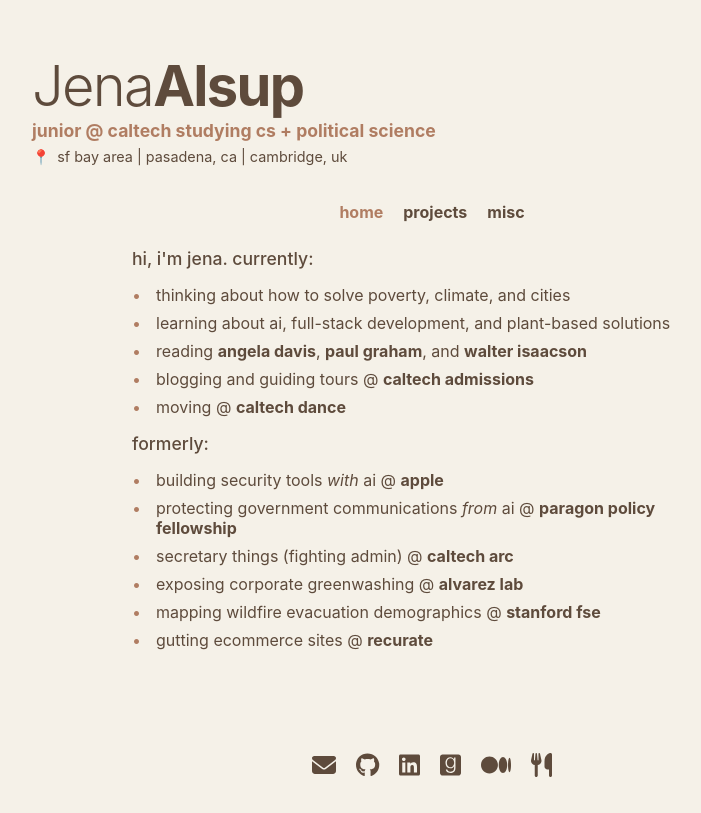
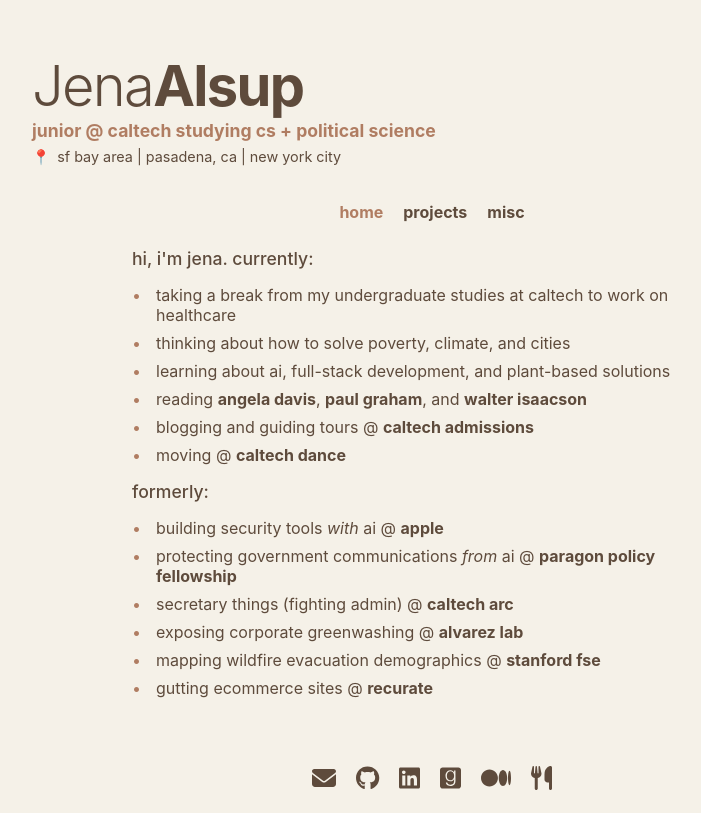
Before and after one commit to jenaalsup/jenaalsup.github.io, a React (Create React App) app: page / in a window 1280 px wide. Shown: the whole page, without its empty margins (208-909 px from the left). Built offline with nearby package versions, Linux system fonts and the light colour scheme.

Commit message:
update location

```diff
--- a/src/components/Header.js
+++ b/src/components/Header.js
@@ -8,7 +8,7 @@
         <div className="subtitle-container">
           <h2>junior @ caltech studying cs + political science</h2>
           <div className="location-line">
-            <span role="img" aria-label="pin">📍</span>sf bay area | pasadena, ca | cambridge, uk
+            <span role="img" aria-label="pin">📍</span>sf bay area | pasadena, ca | new york city
           </div>
         </div>
       </div>
--- a/src/components/Home.js
+++ b/src/components/Home.js
@@ -5,6 +5,7 @@
     <div className="home-content">
       <h3>hi, i'm jena. currently:</h3>
       <ul>
+        <li>taking a break from my undergraduate studies at caltech to work on healthcare</li>
         <li>thinking about how to solve poverty, climate, and cities</li>
         <li>learning about ai, full-stack development, and plant-based solutions</li>
         <li>reading <a href="https://www.goodreads.com/book/show/108428.Are_Prisons_Obsolete_" target="_blank" rel="noopener noreferrer">angela davis</a>, <a href="http://www.paulgraham.com/articles.html" target="_blank" rel="noopener noreferrer">paul graham</a>, and <a href="https://www.goodreads.com/book/show/122765395-elon-musk" target="_blank" rel="noopener noreferrer">walter isaacson</a></li>
```
